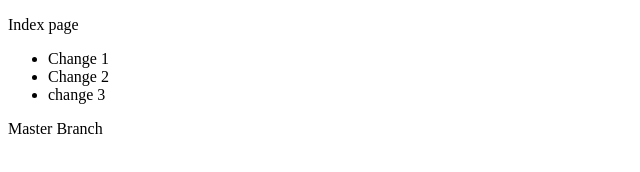
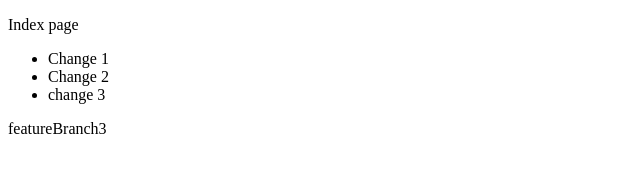
Before and after one commit to kodiak762/rebaseology, a plain HTML site: page src/index.html in a window 1280 px wide. Shown: the full height of the page, 0-640 px from the left. Drawn offline with Linux system fonts and the light colour scheme.

Commit message:
Style: Updated notation - featureBranch3

```diff
--- a/src/index.html
+++ b/src/index.html
@@ -12,6 +12,6 @@
     <li>Change 2</li>
     <li>change 3</li>
   </ul>
-  <p>Master Branch</p>
+  <p>featureBranch3</p>
   </body>
 </html>
```
